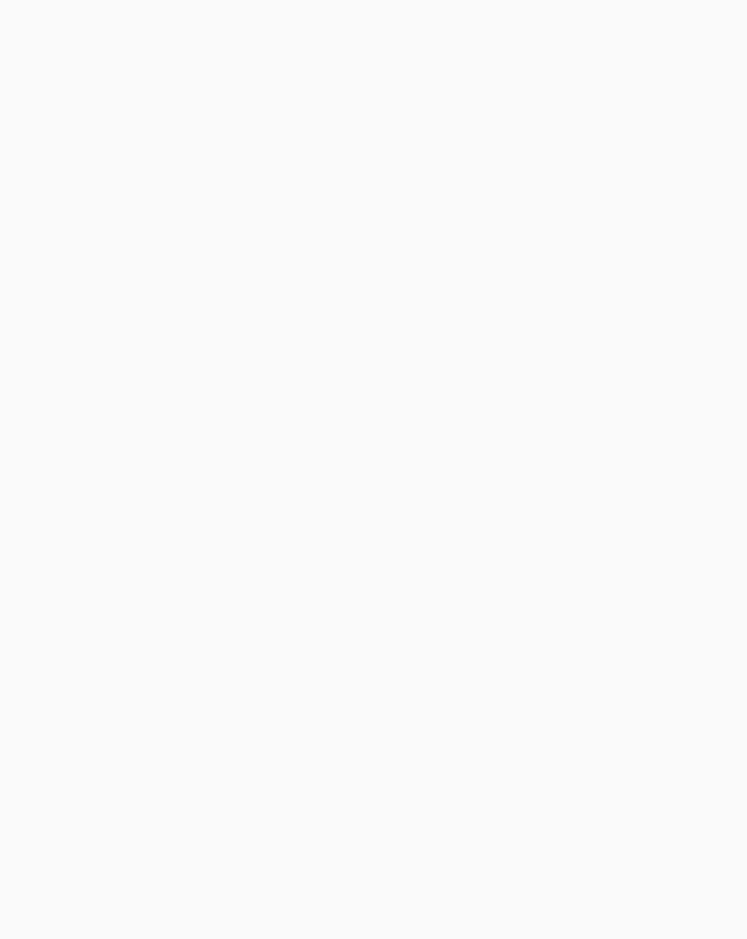
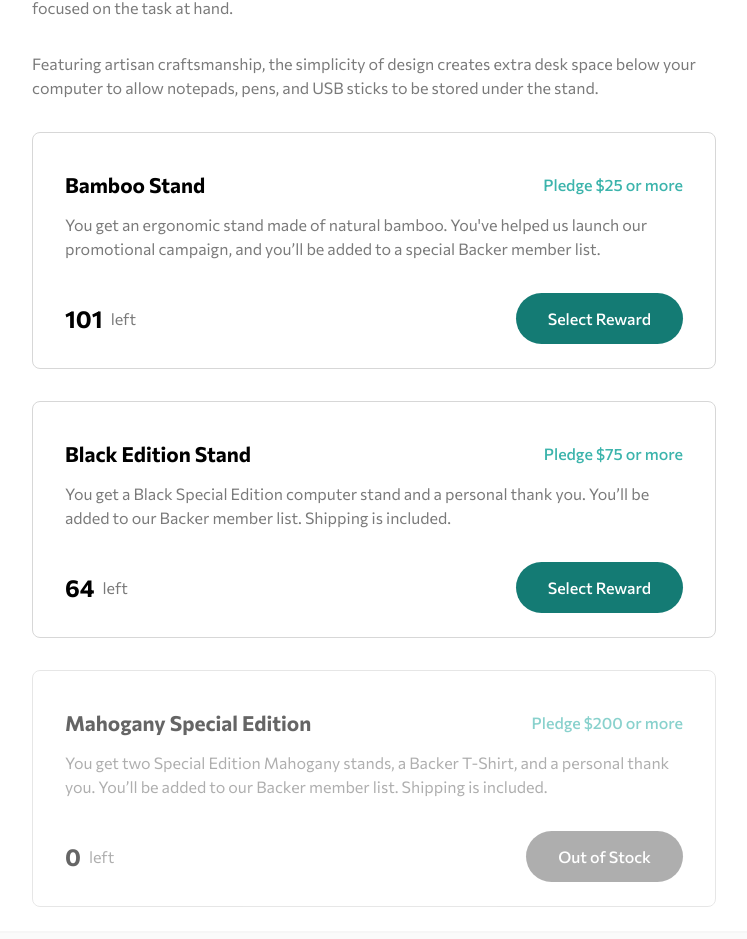
Before and after one commit to enzobocalon/react-crowdfunding, a React (Vite) app: page / in a window 1280 px wide. Shown: the part 913-1852 px from the top of the page, without its empty margins (266-1013 px from the left). Before the commit the page ends 838 px from the top, so only its background shows below. Built offline with nearby package versions, Linux system fonts and the light colour scheme.

Commit message:
feat: added rewards and disabled state on button

```diff
--- a/src/components/Button.ts
+++ b/src/components/Button.ts
@@ -15,4 +15,9 @@ export const Button = styled.button`
   :hover {
     background-color: ${({theme}) => theme.primary.moderateCyan};
   }
+
+  :disabled {
+    background-color: ${({theme}) => theme.neutral.darkGray};
+    cursor: not-allowed;
+  }
 `;
--- a/src/components/MainContent/index.tsx
+++ b/src/components/MainContent/index.tsx
@@ -1,5 +1,6 @@
 import ContentHeader from '../ContentHeader';
 import ProgressGroup from '../ProgressGroup';
+import RewardGroup from '../RewardGroup';
 import * as S from './styles';
 
 export default function MainContent() {
@@ -7,6 +8,7 @@ export default function MainContent() {
 		<S.Container>
 			<ContentHeader />
 			<ProgressGroup />
+			<RewardGroup />
 		</S.Container>
 	);
 }
--- /dev/null
+++ b/src/components/Reward/index.tsx
@@ -0,0 +1,35 @@
+import { Button } from '../Button';
+import * as S from './styles';
+
+interface Props {
+  title: string;
+  value: string;
+  quantity: number;
+  description: string;
+}
+
+export default function Reward({title, value, description, quantity}: Props) {
+	return (
+		<S.Container disabled={quantity === 0}>
+			<S.HeaderContainer>
+				<h1>{title}</h1>
+				<span className='value-field'>{value}</span>
+			</S.HeaderContainer>
+
+			<p className='description'>
+				{description}
+			</p>
+
+			<S.FooterContainer>
+				<div>
+					<h2>{quantity}</h2>
+					<span>left</span>
+				</div>
+
+				<Button disabled={quantity === 0}>
+					{quantity === 0 ? 'Out of Stock' : 'Select Reward'}
+				</Button>
+			</S.FooterContainer>
+		</S.Container>
+	);
+}
--- /dev/null
+++ b/src/components/Reward/styles.ts
@@ -0,0 +1,46 @@
+import styled, { css } from 'styled-components';
+
+interface Props {
+  disabled: boolean;
+}
+
+export const Container = styled.div<Props>`
+  border: 1px solid #d7d7d7;
+  padding: 1.5rem 2rem;
+  border-radius: .5rem;
+
+  & + & {
+    margin-top: 2rem;
+  }
+
+  ${({disabled}) => disabled && css`
+    opacity: 0.6;
+  `};
+`;
+
+export const HeaderContainer = styled.div`
+  display: flex;
+  align-items: center;
+  justify-content: space-between;
+
+  .value-field {
+    color: ${({theme}) => theme.primary.moderateCyan};
+    font-weight: 500;
+  }
+`;
+
+export const FooterContainer = styled.div`
+  display: flex;
+  align-items: center;
+  justify-content: space-between;
+
+  > div {
+    display: flex;
+    align-items: center;
+    gap: .5rem;
+
+    span {
+      color: ${({theme}) => theme.neutral.darkGray};
+    }
+  }
+`;
--- /dev/null
+++ b/src/components/RewardGroup/index.tsx
@@ -0,0 +1,41 @@
+import { Container } from '../Container';
+import Reward from '../Reward';
+import * as S from './styles';
+
+export default function RewardGroup() {
+	return (
+		<Container>
+			<S.Wrapper>
+				<h1>About this project</h1>
+				<p className='description'>
+          The Mastercraft Bamboo Monitor Riser is a sturdy and stylish platform that elevates your screen
+          to a more comfortable viewing height. Placing your monitor at eye level has the potential to improve
+          your posture and make you more comfortable while at work, helping you stay focused on the task at hand.
+				</p>
+				<p className='description'>
+          Featuring artisan craftsmanship, the simplicity of design creates extra desk space below your computer
+          to allow notepads, pens, and USB sticks to be stored under the stand.
+				</p>
+
+				<Reward
+					title='Bamboo Stand'
+					value='Pledge $25 or more'
+					quantity={101}
+					description={`You get an ergonomic stand made of natural bamboo. You've helped us launch our promotional campaign, and
+					you’ll be added to a special Backer member list.`}/>
+				<Reward
+					title='Black Edition Stand'
+					value='Pledge $75 or more'
+					quantity={64}
+					description={`You get a Black Special Edition computer stand and a personal thank you. You’ll be added to our Backer
+					member list. Shipping is included.`}/>
+				<Reward
+					title='Mahogany Special Edition'
+					value='Pledge $200 or more'
+					quantity={0}
+					description={`You get two Special Edition Mahogany stands, a Backer T-Shirt, and a personal thank you. You’ll be added
+					to our Backer member list. Shipping is included.`}/>
+			</S.Wrapper>
+		</Container>
+	);
+}
--- /dev/null
+++ b/src/components/RewardGroup/styles.ts
@@ -0,0 +1,9 @@
+import styled from 'styled-components';
+
+export const Wrapper = styled.div`
+  text-align: left;
+  line-height: 24px;
+  h1 {
+    font-size: 1.3rem;
+  }
+`;
```
Also changed, not shown: design/index.html (+6 -22 lines).
